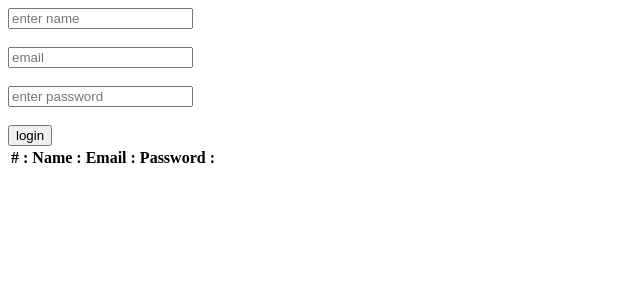
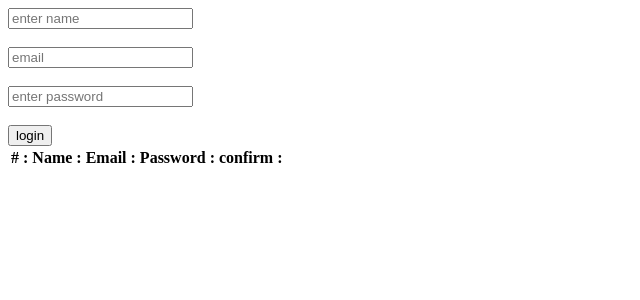
Before and after one commit to Luffyyyyyyyyyy/reactiveForm, an Angular app: page / in a window 1280 px wide. Shown: the top 300 px of the page, without its empty margins (0-640 px from the left). Built offline with nearby package versions, Linux system fonts and the light colour scheme.

Commit message:
add name

```diff
--- a/src/app/app.component.html
+++ b/src/app/app.component.html
@@ -14,6 +14,7 @@
             <th>Name :</th>
             <th>Email :</th>
             <th>Password :</th>
+            <th>confirm :</th>
         </tr>
     </thead>
   </table>
```
